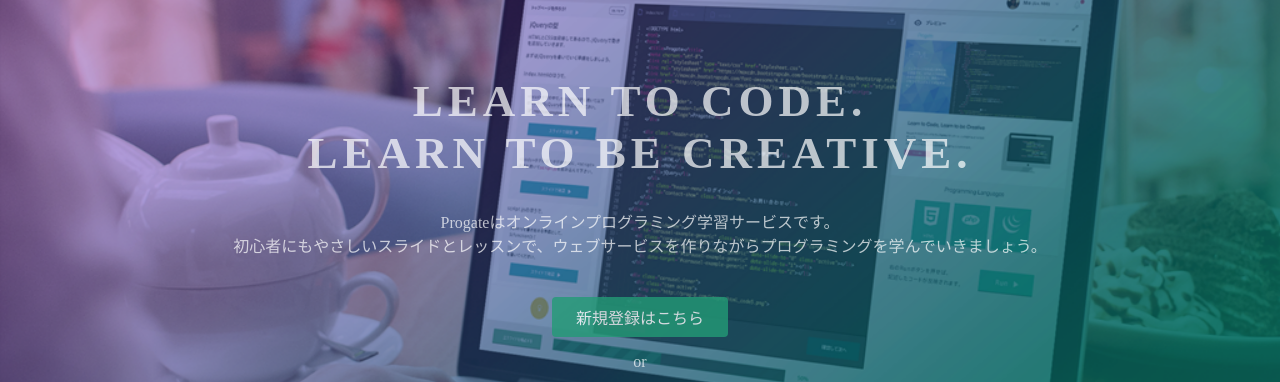
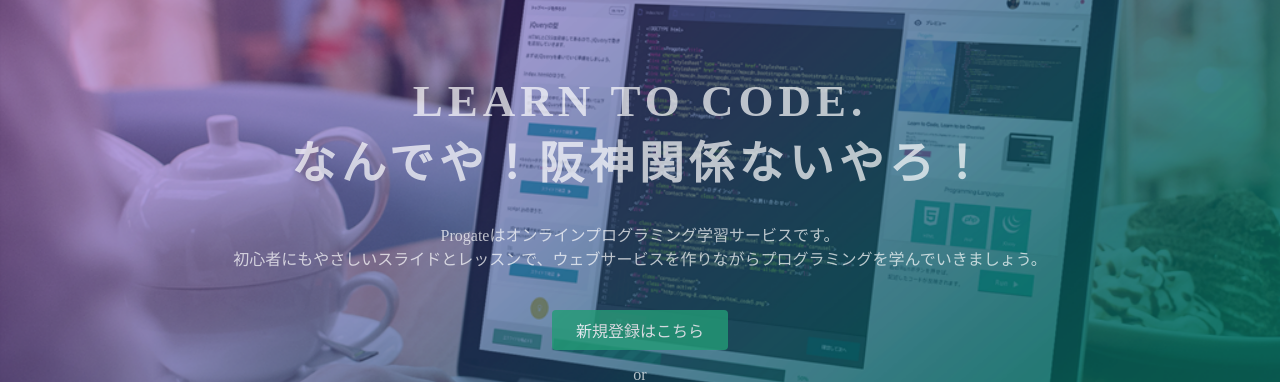
Before and after one commit to gfnodaki730NK/gfnodaki730NK.github.io, a plain HTML site: page index.html in a window 1280 px wide. Shown: the part 135-517 px from the top of the page. Drawn offline with Linux system fonts and the light colour scheme.

Commit message:
Update index.html

```diff
--- a/index.html
+++ b/index.html
@@ -23,7 +23,7 @@
   </header>
   <div class="top-wrapper">
     <div class="container">
-      <h1>LEARN TO CODE.<br>LEARN TO BE CREATIVE.</h1>
+      <h1>LEARN TO CODE.<br>なんでや！阪神関係ないやろ！</h1>
       <p>Progateはオンラインプログラミング学習サービスです。<br>初心者にもやさしいスライドとレッスンで、ウェブサービスを作りながらプログラミングを学んでいきましょう。</p>
       <div class="btn-wrapper">
         <a href="#" class="btn signup">新規登録はこちら</a>
```
